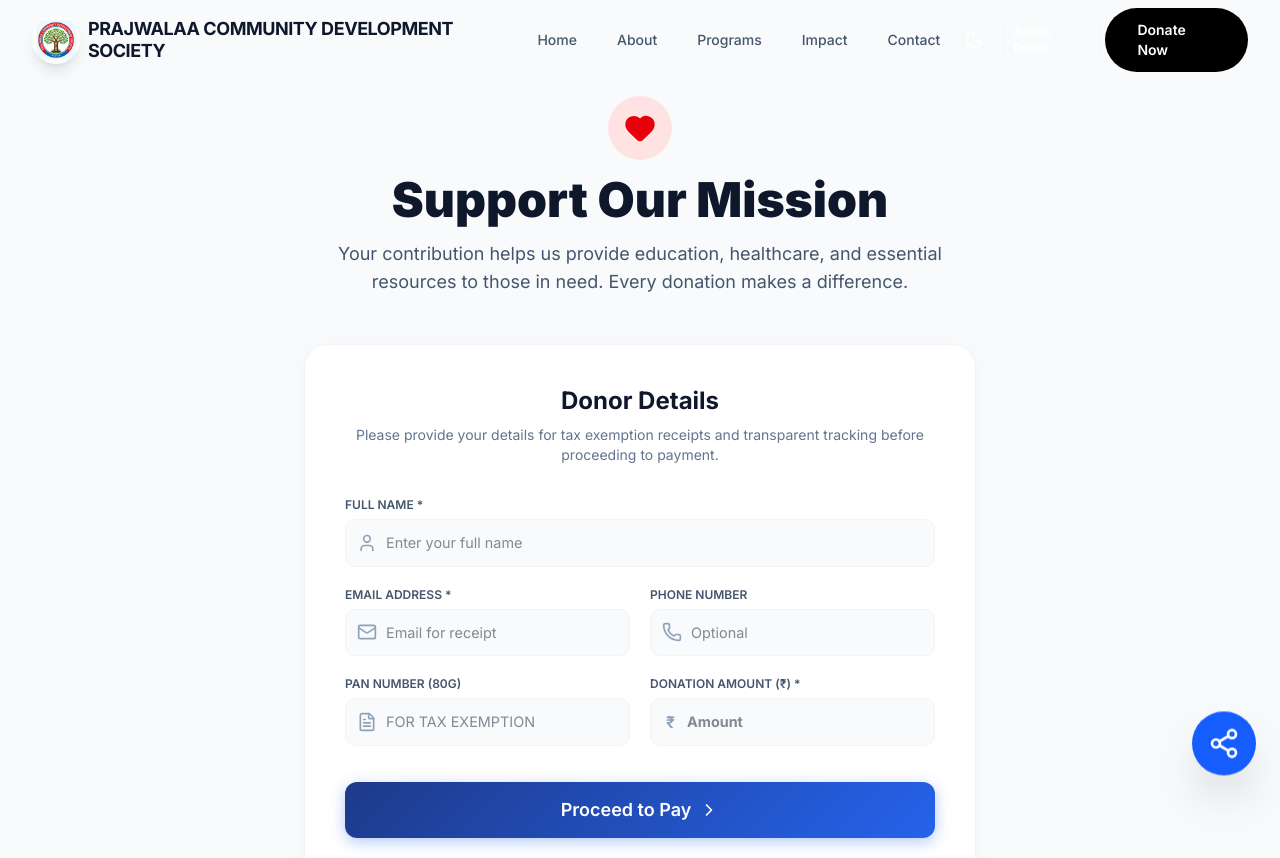
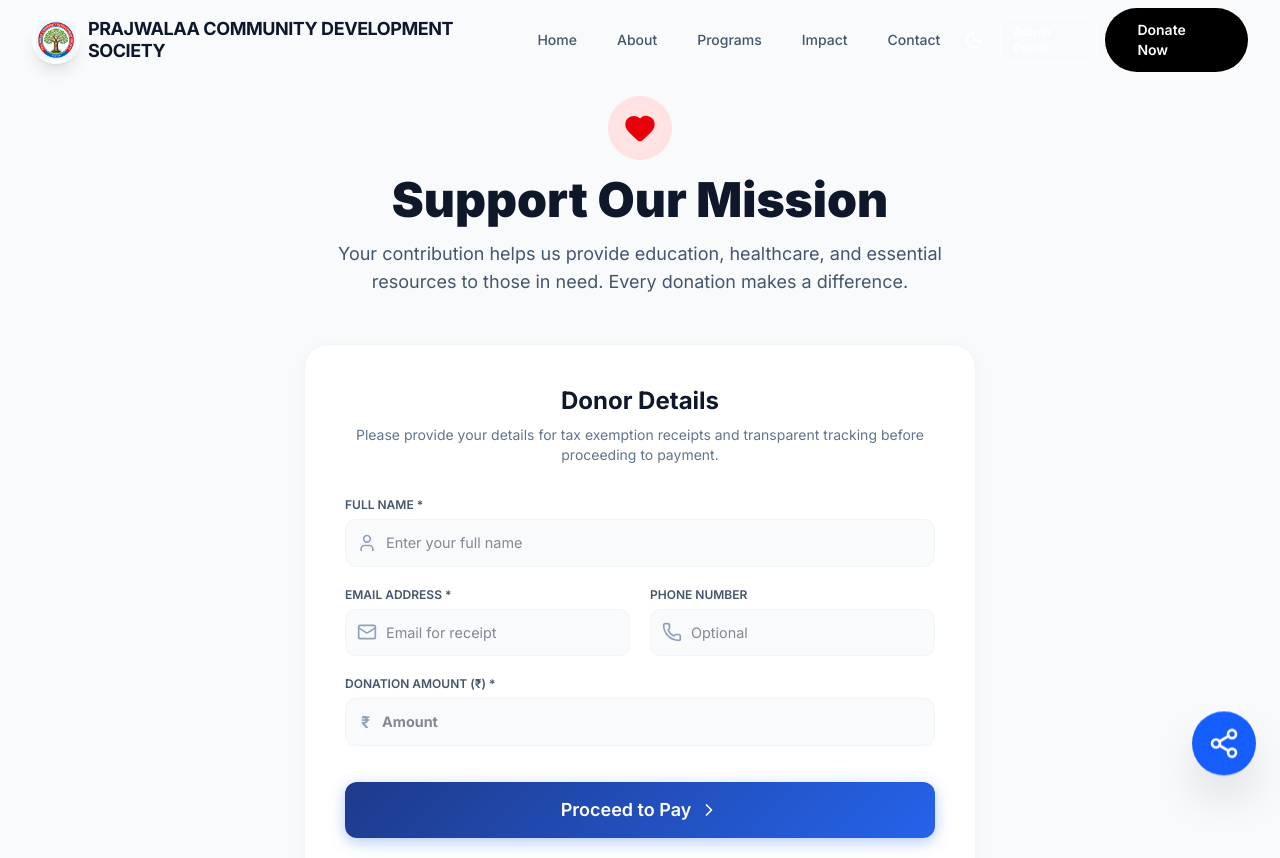
Before and after one commit to Harshavardhan1412/NGO-website, a React (Vite) app: page /donate in a window 1280 px wide. Shown: the top 858 px of the page. Built offline with nearby package versions, Linux system fonts and the light colour scheme.

Commit message:
UI: Remove PAN number requirement from donation form

```diff
--- a/src/pages/DonatePage.jsx
+++ b/src/pages/DonatePage.jsx
@@ -12,7 +12,6 @@ export default function DonatePage() {
     name: '',
     email: '',
     phone: '',
-    pan: '',
     amount: ''
   });
 
@@ -98,16 +97,7 @@ export default function DonatePage() {
                 </div>
 
                 <div className="grid grid-cols-1 md:grid-cols-2 gap-5">
-                  <div>
-                    <label className="block text-xs font-semibold text-slate-600 dark:text-slate-400 mb-1.5 uppercase">PAN Number (80G)</label>
-                    <div className="relative">
-                      <FileText className="absolute left-3 top-1/2 -translate-y-1/2 w-5 h-5 text-slate-400" />
-                      <input type="text" placeholder="For tax exemption"
-                        value={formData.pan} onChange={e => setFormData({...formData, pan: e.target.value.toUpperCase()})}
-                        className="input-field pl-10 uppercase" />
-                    </div>
-                  </div>
-                  <div>
+                  <div className="md:col-span-2">
                     <label className="block text-xs font-semibold text-slate-600 dark:text-slate-400 mb-1.5 uppercase">Donation Amount (₹) *</label>
                     <div className="relative">
                       <span className="absolute left-4 top-1/2 -translate-y-1/2 font-bold text-slate-400">₹</span>
```
